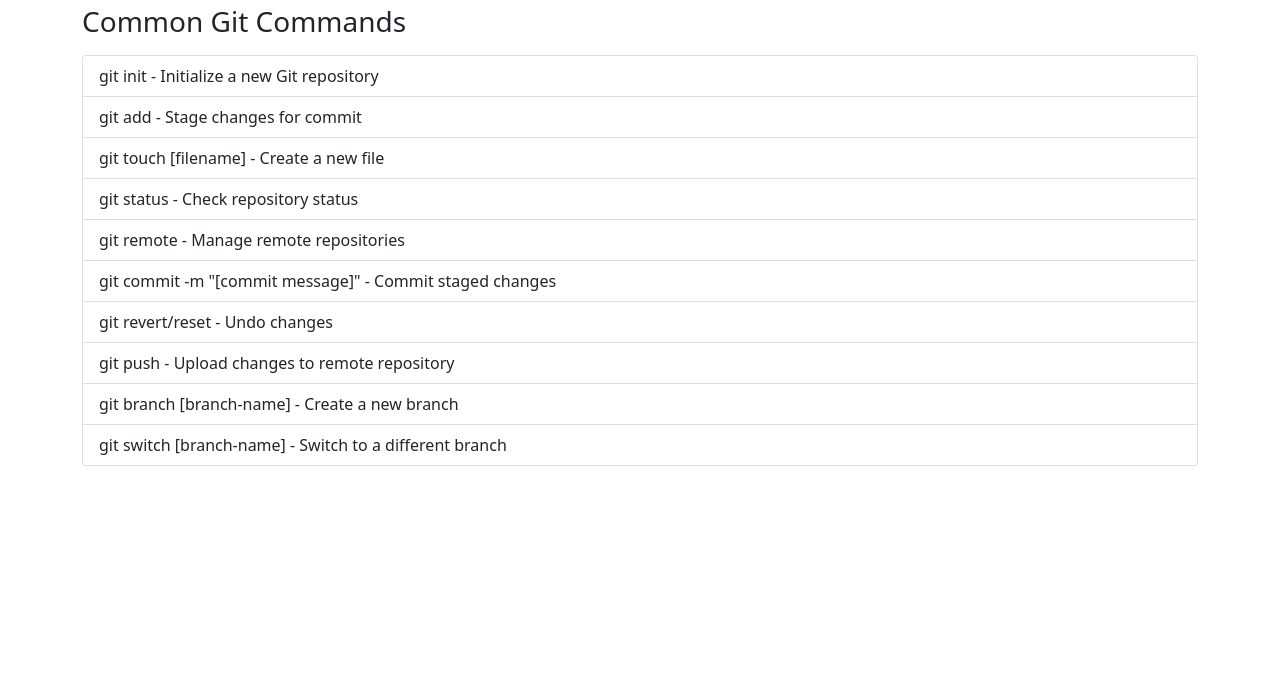
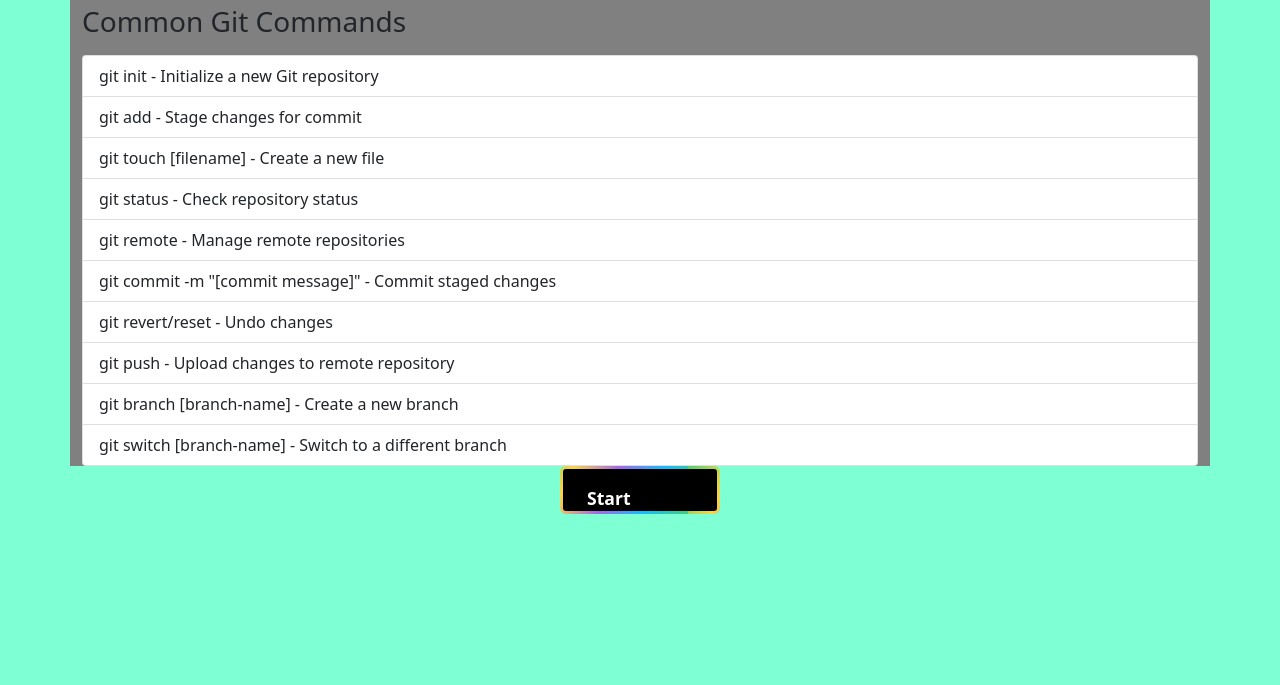
Before and after one commit to chegejohnngatia/1st-Collaboration-Repo, a plain HTML site: page index.html in a window 1280 px wide. Shown: the part 115-800 px from the top of the page. Drawn offline with nearby package versions, Linux system fonts and the light colour scheme.

Commit message:
button and body stylling

```diff
--- a/index.html
+++ b/index.html
@@ -10,7 +10,7 @@
     />
     <link rel="stylesheet" href="style.css" />
   </head>
-  <body>
+  <body style="background-color: aquamarine;">
     <div id="loader">
       <!-- From Uiverse.io by Nawsome -->
       <svg
@@ -222,11 +222,11 @@
       </svg>
     </div>
 
-    <div class="container mt-5" id="body">
+    <div class="container mt-5" id="body" style="background-color: grey;">
       <h1 class="mb-4">Learning Git and GitHub</h1>
       <h3 class="mb-3">Common Git Commands</h3>
-      <ul class="list-group">
-        <li class="list-group-item">
+      <ul class="list-group" style="background-color: grey;">
+        <li class="list-group-item" >
           git init - Initialize a new Git repository
         </li>
         <li class="list-group-item">git add - Stage changes for commit</li>
@@ -251,6 +251,9 @@
       </ul>
     </div>
 
+    <!-- From Uiverse.io by SelfMadeSystem -->
+<a class="codepen-button"><span>Start Coding</span></a>
+
     <script src="script.js"></script>
   </body>
 </html>
--- a/style.css
+++ b/style.css
@@ -124,3 +124,61 @@ h1 {
   align-items: center;
   margin-top: 20%;
 }
+
+/* From Uiverse.io by SelfMadeSystem */
+/* Yoinked from CodePen, but improved the animation
+so that it is smooth among other more minor things */
+
+.codepen-button {
+  display: block;
+  cursor: pointer;
+  color: white;
+  margin: 0 auto;
+  position: relative;
+  text-decoration: none;
+  font-weight: 600;
+  border-radius: 6px;
+  overflow: hidden;
+  padding: 3px;
+  isolation: isolate;
+  width: 10em;
+  justify-items: center;
+  height: 3em;
+}
+
+.codepen-button::before {
+  content: "";
+  position: absolute;
+  top: 0;
+  left: 0;
+  width: 400%;
+  height: 100%;
+  background: linear-gradient(115deg,#4fcf70,#fad648,#a767e5,#12bcfe,#44ce7b);
+  background-size: 25% 100%;
+  animation: an-at-keyframe-css-at-rule-that-translates-via-the-transform-property-the-background-by-negative-25-percent-of-its-width-so-that-it-gives-a-nice-border-animation_-We-use-the-translate-property-to-have-a-nice-transition-so-it_s-not-a-jerk-of-a-start-or-stop .75s linear infinite;
+  animation-play-state: paused;
+  translate: -5% 0%;
+  transition: translate 0.25s ease-out;
+}
+
+.codepen-button:hover::before {
+  animation-play-state: running;
+  transition-duration: 0.75s;
+  translate: 0% 0%;
+}
+
+@keyframes an-at-keyframe-css-at-rule-that-translates-via-the-transform-property-the-background-by-negative-25-percent-of-its-width-so-that-it-gives-a-nice-border-animation_-We-use-the-translate-property-to-have-a-nice-transition-so-it_s-not-a-jerk-of-a-start-or-stop {
+  to {
+    transform: translateX(-25%);
+  }
+}
+
+.codepen-button span {
+  position: relative;
+  display: block;
+  padding: 1rem 1.5rem;
+  font-size: 1.1rem;
+  background: #000;
+  border-radius: 3px;
+  height: 100%;
+}
```
